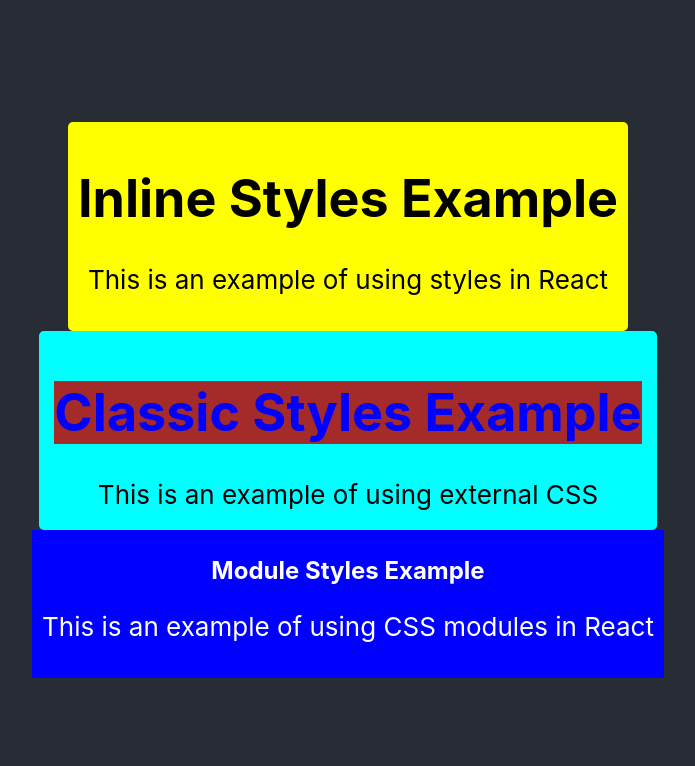
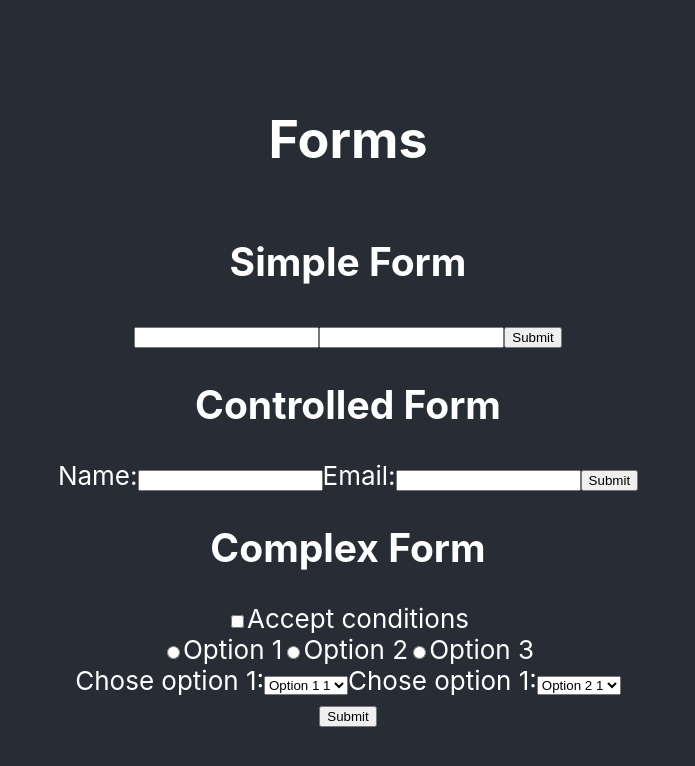
Before and after one commit to PashokSy/genius-space-fullstack-dev, a React (Create React App) app in the folder lectures/react/lessons/: page / in a window 1280 px wide. Shown: the top 766 px of the page, without its empty margins (292-987 px from the left). Built offline with nearby package versions, Linux system fonts and the light colour scheme.

Commit message:
feat: react lesson 8
module 43

fix: typo in dir name of lesson 7

```diff
--- /dev/null
+++ b/lectures/react/lessons/src/8_lesson_components/ComplexForm.js
@@ -0,0 +1,95 @@
+import React, { useState } from 'react';
+
+export const ComplexForm = () => {
+  const [checked, setChecked] = useState(false);
+  const [radioOption, setRadioOption] = useState('');
+  const [selectedOption1, setSelectedOption1] = useState('');
+  const [selectedOption2, setSelectedOption2] = useState('');
+
+  const handleCheckboxChange = (e) => {
+    setChecked(e.target.checked);
+  };
+
+  const handleRadioOptionChange = (e) => {
+    setRadioOption(e.target.value);
+  };
+
+  const handleOption1Change = (e) => {
+    setSelectedOption1(e.target.value);
+  };
+
+  const handleOption2Change = (e) => {
+    setSelectedOption2(e.target.value);
+  };
+
+  const handleSubmit = (e) => {
+    e.preventDefault();
+
+    console.log({ checked, radioOption, selectedOption1, selectedOption2 });
+  };
+
+  return (
+    <div>
+      <form onSubmit={handleSubmit}>
+        <div>
+          <label>
+            <input
+              type="checkbox"
+              checked={checked}
+              onChange={handleCheckboxChange}
+            />
+            Accept conditions
+          </label>
+        </div>
+        <div>
+          <label>
+            <input
+              type="radio"
+              value="option1"
+              checked={radioOption === 'option1'}
+              onChange={handleRadioOptionChange}
+            />
+            Option 1
+          </label>
+          <label>
+            <input
+              type="radio"
+              value="option2"
+              checked={radioOption === 'option2'}
+              onChange={handleRadioOptionChange}
+            />
+            Option 2
+          </label>
+          <label>
+            <input
+              type="radio"
+              value="option3"
+              checked={radioOption === 'option3'}
+              onChange={handleRadioOptionChange}
+            />
+            Option 3
+          </label>
+        </div>
+        <div>
+          <label>
+            Chose option 1:
+            <select value={selectedOption1} onChange={handleOption1Change}>
+              <option value="option1 1">Option 1 1</option>
+              <option value="option1 2">Option 1 2</option>
+              <option value="option1 3">Option 1 3</option>
+            </select>
+          </label>
+          <label>
+            Chose option 1:
+            <select value={selectedOption2} onChange={handleOption2Change}>
+              <option value="option2 1">Option 2 1</option>
+              <option value="option2 2">Option 2 2</option>
+              <option value="option2 3">Option 2 3</option>
+            </select>
+          </label>
+        </div>
+        <button type="submit">Submit</button>
+      </form>
+    </div>
+  );
+};
--- /dev/null
+++ b/lectures/react/lessons/src/8_lesson_components/ControlledForm.js
@@ -0,0 +1,36 @@
+import React, { useState } from 'react';
+
+export const ControlledForm = () => {
+  const [name, setName] = useState('');
+  const [email, setEmail] = useState('');
+
+  const handleNameChange = (e) => {
+    setName(e.target.value);
+  };
+
+  const handleEmailChange = (e) => {
+    setEmail(e.target.value);
+  };
+
+  const handleSubmit = (e) => {
+    e.preventDefault();
+
+    console.log({ name, email });
+  };
+
+  return (
+    <div>
+      <form onSubmit={handleSubmit}>
+        <label>
+          Name:
+          <input type="text" value={name} onChange={handleNameChange} />
+        </label>
+        <label>
+          Email:
+          <input type="text" value={email} onChange={handleEmailChange} />
+        </label>
+        <button type="submit">Submit</button>
+      </form>
+    </div>
+  );
+};
--- /dev/null
+++ b/lectures/react/lessons/src/8_lesson_components/UserForm.js
@@ -0,0 +1,13 @@
+import React from 'react';
+
+export const UserForm = ({ handleSubmit }) => {
+  return (
+    <div>
+      <form onSubmit={handleSubmit}>
+        <input type="text" name="name" />
+        <input type="text" name="lastName" />
+        <button type="submit">Submit</button>
+      </form>
+    </div>
+  );
+};
--- a/lectures/react/lessons/src/App.js
+++ b/lectures/react/lessons/src/App.js
@@ -1,15 +1,31 @@
-import { ClassicCss } from './7_lessen_components/ClassicCss';
-import { InlineCss } from './7_lessen_components/InlineCss';
-import { ModuleCss } from './7_lessen_components/ModuleCss';
+import { ComplexForm } from './8_lesson_components/ComplexForm';
+import { ControlledForm } from './8_lesson_components/ControlledForm';
+import { UserForm } from './8_lesson_components/UserForm';
 import './App.css';
 
 function App() {
+  const handleSubmit = (e) => {
+    e.preventDefault();
+    console.log(e);
+    const form = e.currentTarget;
+    const name = form.elements.name.value;
+    const lastName = form.elements.lastName.value;
+
+    console.log({ name, lastName });
+
+    // ... process data
+  };
+
   return (
     <div className="App">
       <header className="App-header">
-        <InlineCss isHighlighted={true} isPrimary={true} />
-        <ClassicCss isHighlighted={true} />
-        <ModuleCss />
+        <h1>Forms</h1>
+        <h2>Simple Form</h2>
+        <UserForm handleSubmit={handleSubmit} />
+        <h2>Controlled Form</h2>
+        <ControlledForm />
+        <h2>Complex Form</h2>
+        <ComplexForm />
       </header>
     </div>
   );
```
Also changed, not shown: lectures/react/lessons/src/7_lesson_components/Classic.css (renamed from lectures/react/lessons/src/7_lessen_components/Classic.css), lectures/react/lessons/src/7_lesson_components/ClassicCss.js (renamed from lectures/react/lessons/src/7_lessen_components/ClassicCss.js), lectures/react/lessons/src/7_lesson_components/Css.module.css (renamed from lectures/react/lessons/src/7_lessen_components/Css.module.css), lectures/react/lessons/src/7_lesson_components/InlineCss.js (renamed from lectures/react/lessons/src/7_lessen_components/InlineCss.js), lectures/react/lessons/src/7_lesson_components/ModuleCss.js (renamed from lectures/react/lessons/src/7_lessen_components/ModuleCss.js).
